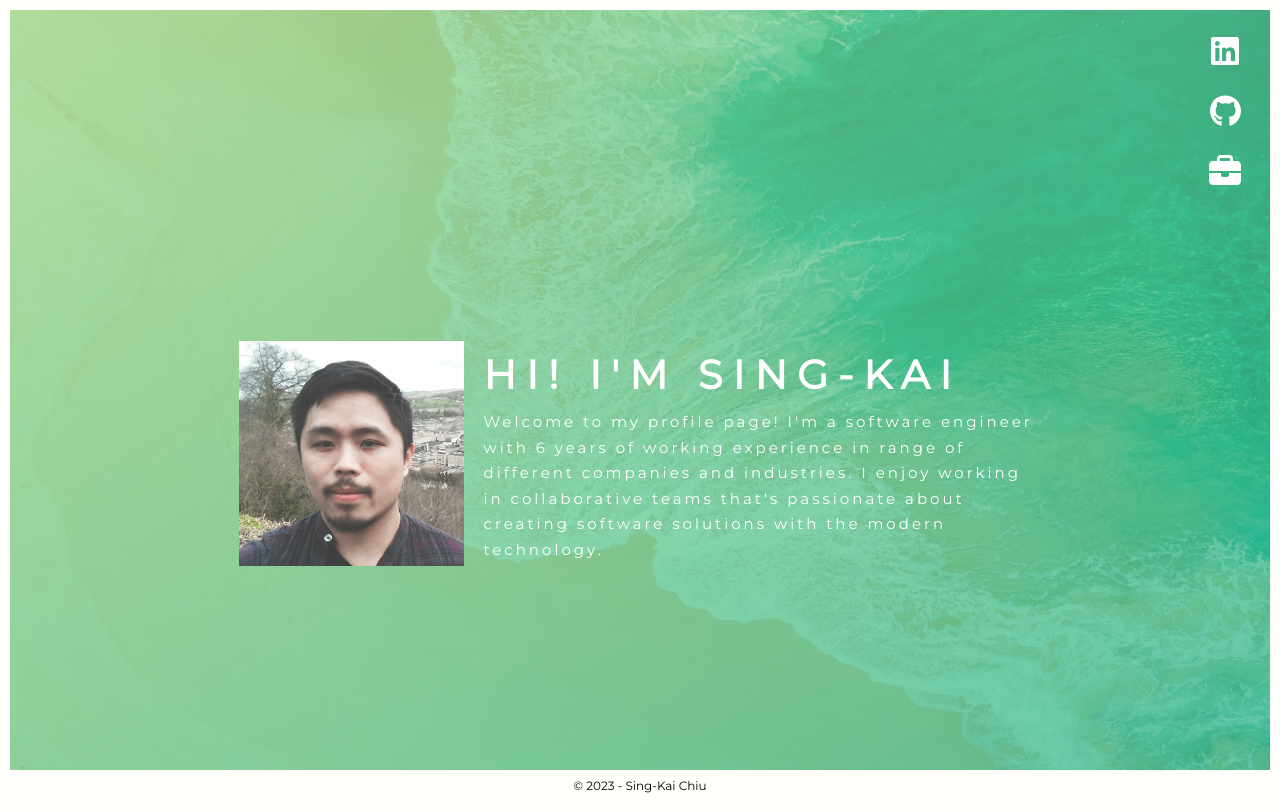
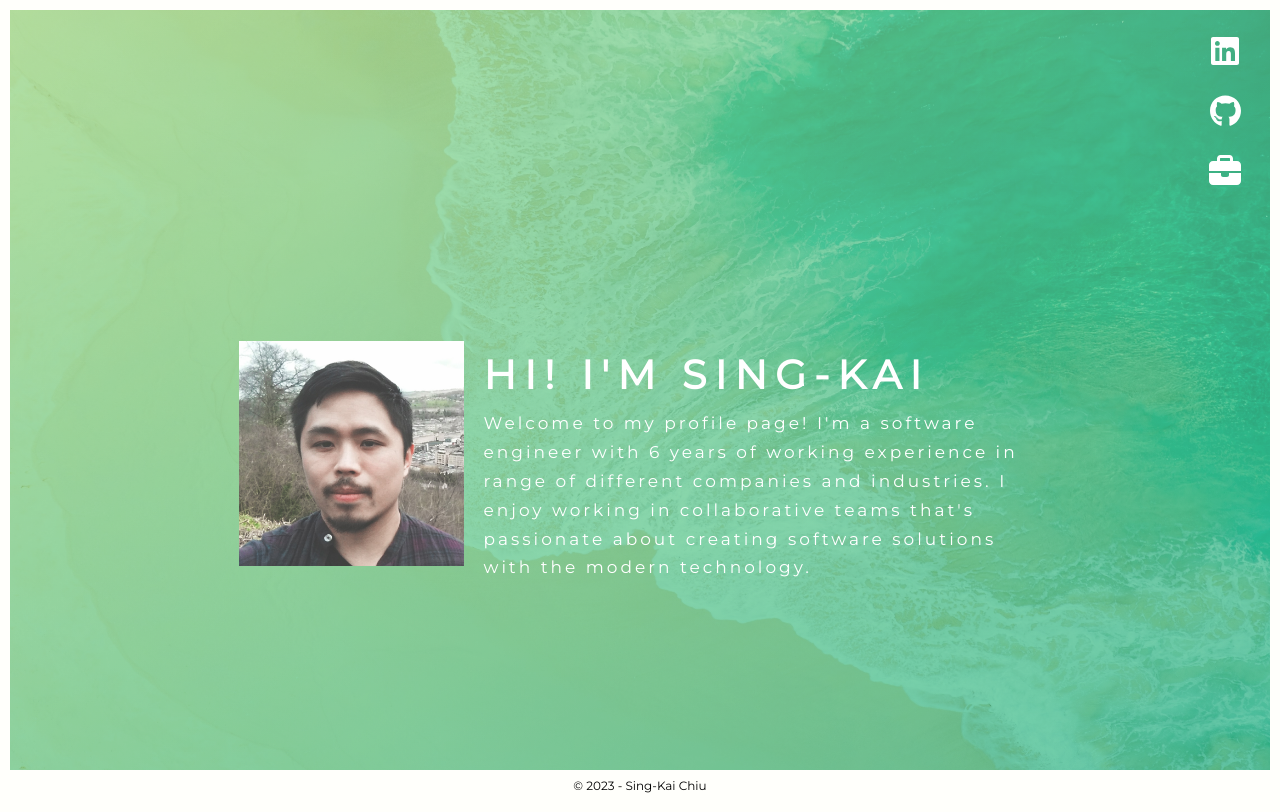
Before and after one commit to Sing-Kai/profile-page, a Next.js app: page / in a window 1280 px wide. Built offline with nearby package versions, Linux system fonts and the light colour scheme.

Commit message:
updated font size

```diff
--- a/pages/index.tsx
+++ b/pages/index.tsx
@@ -73,12 +73,12 @@ const IntroText = styled.span`
   display: block;
   font-size: 40px;
   font-weight: 800;
-  letter-spacing: 10px;
+  letter-spacing: 8px;
 `
 const IntroDesc = styled.span`
   color: white;
   display: block;
-  font-size: 15px;
+  font-size: 17px;
   font-weight: 400;
   letter-spacing: 3px;
 `
```
